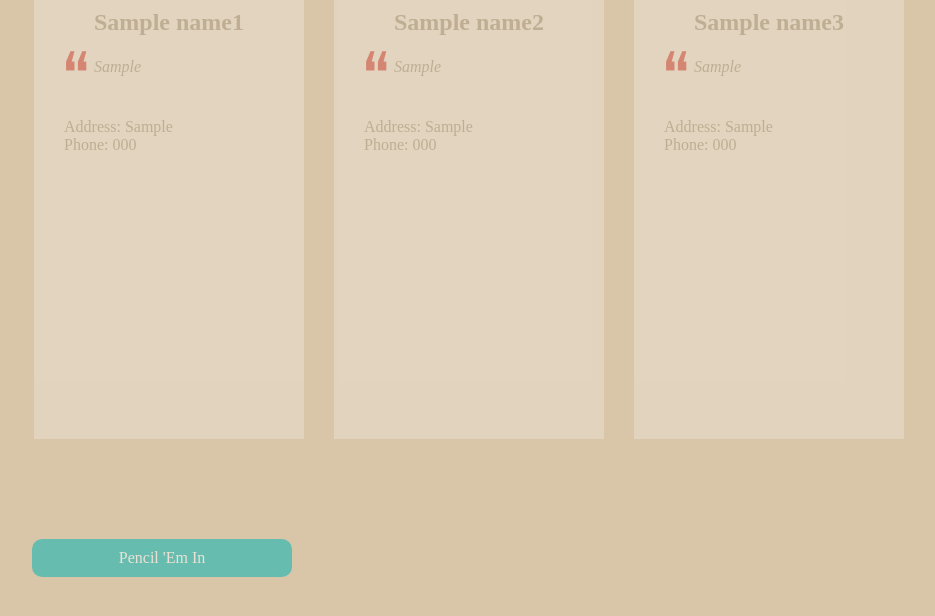
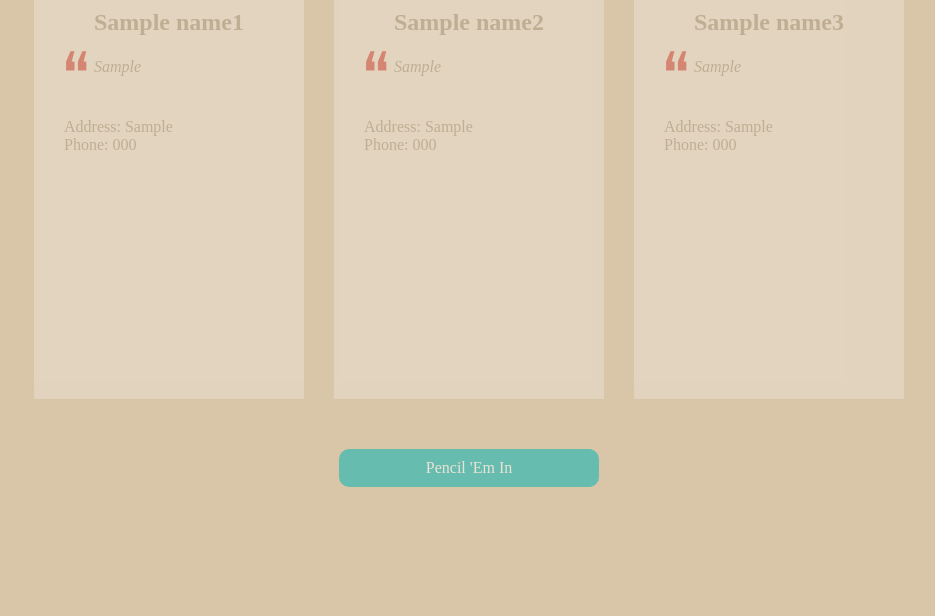
Before and after one commit to AayushU/pennapps-app, a Python web app: template tornado/templates/options.html in a window 1280 px wide. Shown: the part 127-743 px from the top of the page, without its empty margins (171-1106 px from the left). Run offline with Jinja, Linux system fonts and the light colour scheme; the template is opened without the code that fills it: most values are stand-ins (such as "Sample title", 1, 10 or a date in 2020); some web fonts are replaced.

Commit message:
design fixes

```diff
--- a/tornado/static/css/style.css
+++ b/tornado/static/css/style.css
@@ -112,6 +112,12 @@ a:link {
 	color: #f7f6f4;
 }
 
+
+#options-submit {
+	margin-left: 320px;
+	margin-right: 320px;
+}
+
 .text-wrapper {
 	width: 260px;
 	margin: auto;
@@ -120,6 +126,10 @@ a:link {
 }
 
 #search-form {
+	display: inline;
+}
+
+#options-form {
 	display: inline;
 }
 
@@ -169,7 +179,7 @@ input:hover {
 .option {
 	float: left;
 	width: 250px;
-	height: 420px;
+	height: 380px;
 	/*overflow: auto;*/
 	margin: 15px;
 	margin-top: 0px;
--- a/tornado/templates/index.html
+++ b/tornado/templates/index.html
@@ -13,7 +13,7 @@
 
 	<h1><font color="d1473e">&#x2764;</font></h1>
 	<h1>IT'S A DATE.</h1>
-	<div class = "text-wrapper"><h2>We help you plan a date.</h2></div>
+	<div class = "text-wrapper"><h2>We help you plan the perfect date.</h2></div>
 
 	<!-- <div class = "button">Connect with Facebook</div>
 	-->
--- a/tornado/templates/options.html
+++ b/tornado/templates/options.html
@@ -22,7 +22,7 @@ var highlightLink = function () {
     }();
     </script>
 	<div id="option-header">
-	<h1>Choose your adventure</h1>
+		<h1>Choose your adventure</h1>
 	</div>
 
 	<div id = "option-wrapper">
@@ -53,18 +53,17 @@ var highlightLink = function () {
 			</ul>
 		</div>
 
-		<br style = "clear: left;" />
 
+		<form method="post" action="/msghandler" id="options-form">
+			<input type="hidden" value="3" name="active_val">
+	        <input type="submit" class="submit-button" id="options-submit" value="Pencil 'Em In">
+	    </form>
 
 
 	</div>
 
-	<div style="margin: auto">
-	<form method="post" action="/msghandler" style="margins: auto">
-		<input type="hidden" value="3" name="active_val">
-        <input type="submit" class="submit-button" value="Pencil 'Em In">
-    </form>
-	</div>
+
+
 	<!-- <div class = "button">Pencil 'Em In</div> -->
 
 
```
Also changed, not shown: tornado/templates/time.html (+5 -5 lines), 1 other file.
